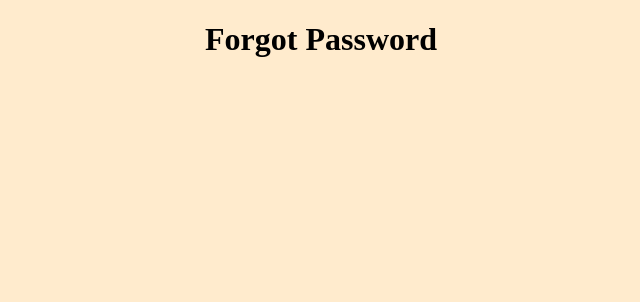
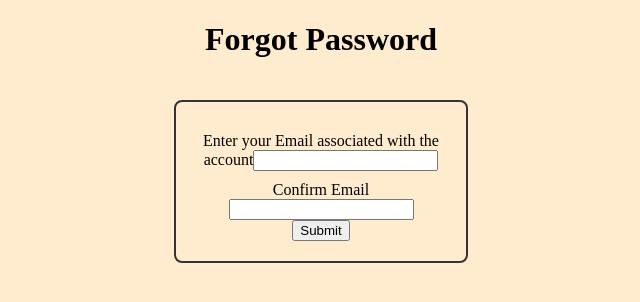
Before and after one commit to Goldenhawk2003/Chore_manager, a plain HTML site: page forgot.html in a window 1280 px wide. Shown: the whole page, without its empty margins (319-959 px from the left). Drawn offline with Linux system fonts and the light colour scheme.

Commit message:
Update forgot.html

```diff
--- a/forgot.html
+++ b/forgot.html
@@ -8,5 +8,10 @@
     </head>
     <body>
         <h1>Forgot Password</h1>
+         <div class="log">
+            <label>Enter your Email associated with the account<input type="email"></label>
+            <label>Confirm Email<input type="email"></label>
+            <button href="index.html">Submit</button>
+        </div>
     </body>
 </html>
```
